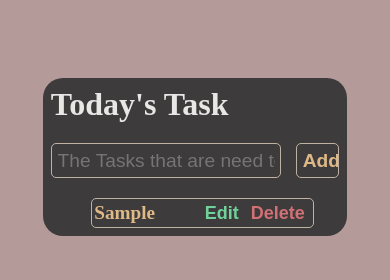
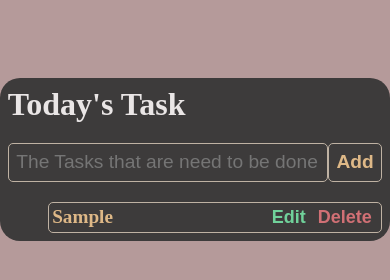
Before and after one commit to AniSangeetha22/todolist-javascript, a plain HTML site: page index.html in a window 390 px wide. Both pictures are taken after typing "Sample" into the empty fields and a click on the input "Add". Drawn offline with Linux system fonts and the light colour scheme.

Commit message:
Change in CSS

```diff
--- a/style.css
+++ b/style.css
@@ -37,9 +37,10 @@ header form {
     flex-direction: row;
     justify-content: space-between;
 }
+
  #mytasks {
     padding: 2%;
-    width: 80%;
+    width: 100%;
     border-radius: 5px;
     background-color:rgb(61, 59, 59) ;
     border: solid 1px rgb(191, 178, 163);
@@ -61,8 +62,14 @@ header form {
     margin-top: 20px;
     color: burlywood;
 }
+#taskslist{
+    width: 100%;
+}
+#todolist {
+    width: 100%;
+}
 #todolist li {
-    width: 90%;
+    width: 100%;
 
     border-radius: 5px;
     background-color:rgb(61, 59, 59) ;
@@ -99,3 +106,7 @@ header form {
     color: rgb(239, 83, 90);
     cursor: pointer;
 }
+
+@media (max-width: 680px) {
+	.container { width: 100%; }
+}
```
